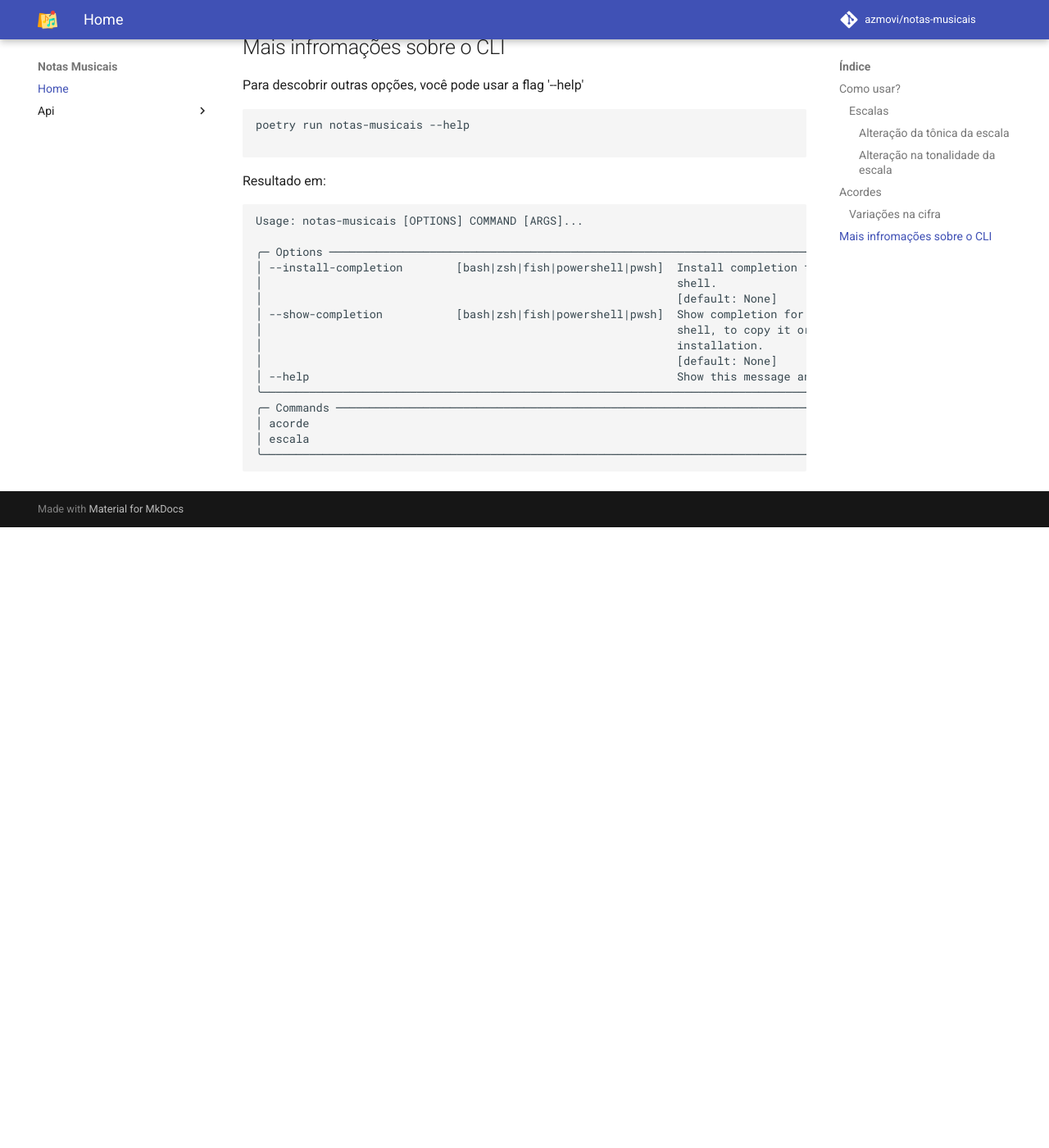
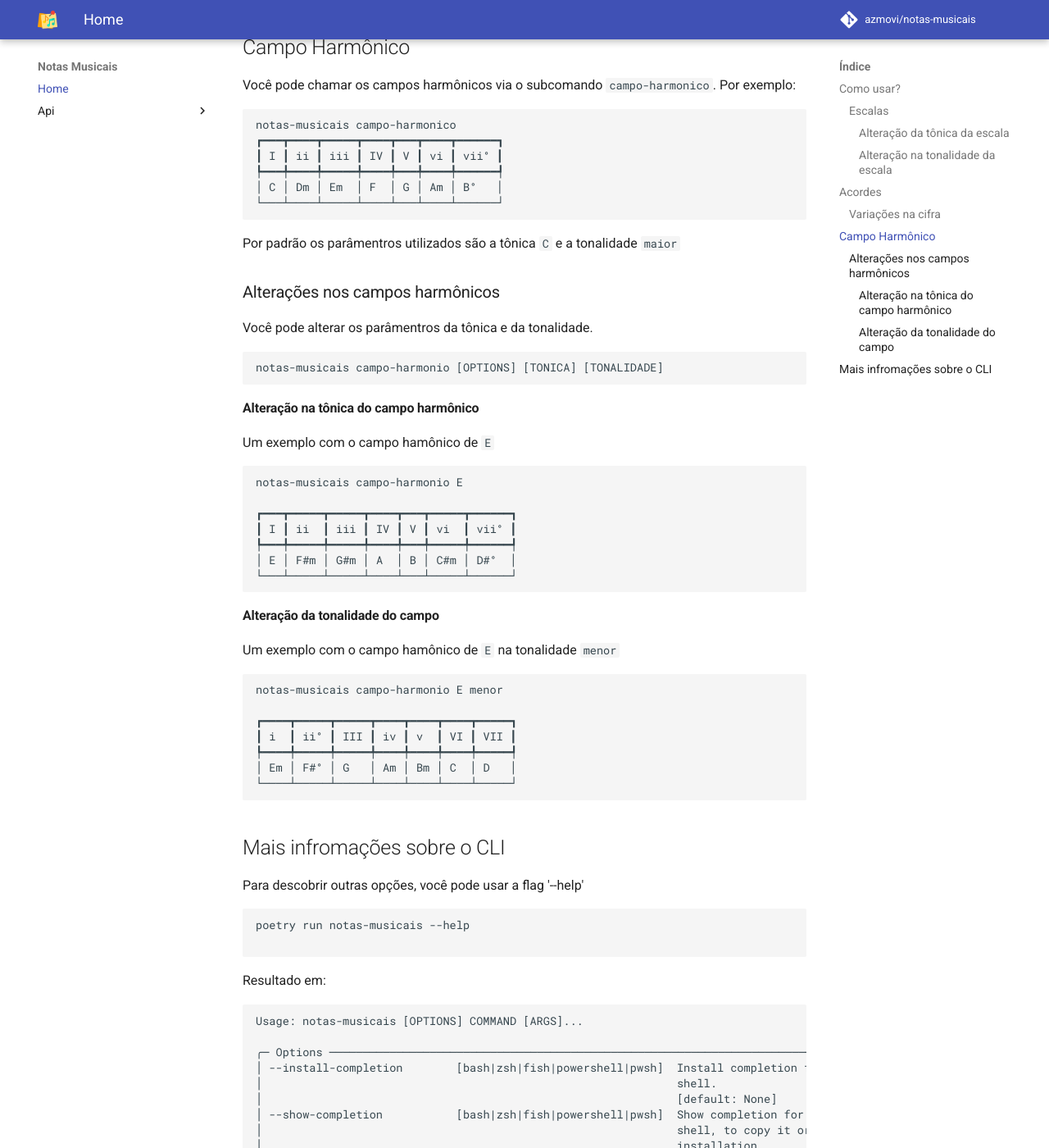
Before and after one commit to azmovi/notas-musicais, an MkDocs documentation site: the page built from docs/index.md, in a window 1280 px wide and 1400 px high, scrolled down 2228 px. Shown: the whole window at 82% size. Built offline with MkDocs 1.6.1 and Material for MkDocs 9.7.7, drawn with Linux system fonts in a browser that asks for light colours; before the commit the page ends 2871 px from its top, so only the background shows below that; some of the changed text lies outside the part shown.

Commit message:
atualização da documentação para campo harmonico

````diff
--- a/docs/index.md
+++ b/docs/index.md
@@ -1,9 +1,9 @@
 ![logo do projeto](assets/logo.png){ width="300" .center }
 # Notas musicais
 
-Notas musicais é um CLI para ajudar na formação de escalas e acordes
+Notas musicais é um CLI para ajudar na formação de escalas, acordes e campos harmônicos
 
-Temos dois comandos diponíveis: `escala` e `acorde`
+Temos dois comandos diponíveis: `escala`, `acorde` e `campo-harmonico`
 ## Como usar?
 
 ### Escalas
@@ -78,6 +78,55 @@ poetry run notas-musicais acorde C+
 ```
 Até o momento você pode usar acordes maiores, menores, diminutos, aumentads.
 
+## Campo Harmônico
+Você pode chamar os campos harmônicos via o subcomando `campo-harmonico`. Por exemplo:
+
+```bash
+notas-musicais campo-harmonico
+┏━━━┳━━━━┳━━━━━┳━━━━┳━━━┳━━━━┳━━━━━━┓
+┃ I ┃ ii ┃ iii ┃ IV ┃ V ┃ vi ┃ vii° ┃
+┡━━━╇━━━━╇━━━━━╇━━━━╇━━━╇━━━━╇━━━━━━┩
+│ C │ Dm │ Em  │ F  │ G │ Am │ B°   │
+└───┴────┴─────┴────┴───┴────┴──────┘
+```
+
+Por padrão os parâmentros utilizados são a tônica `C` e a tonalidade `maior`
+
+### Alterações nos campos harmônicos
+
+Você pode alterar os parâmentros da tônica e da tonalidade.
+
+```bash
+notas-musicais campo-harmonio [OPTIONS] [TONICA] [TONALIDADE]
+```
+#### Alteração na tônica do campo harmônico
+
+Um exemplo com o campo hamônico de `E`
+
+```bash
+notas-musicais campo-harmonio E
+
+┏━━━┳━━━━━┳━━━━━┳━━━━┳━━━┳━━━━━┳━━━━━━┓
+┃ I ┃ ii  ┃ iii ┃ IV ┃ V ┃ vi  ┃ vii° ┃
+┡━━━╇━━━━━╇━━━━━╇━━━━╇━━━╇━━━━━╇━━━━━━┩
+│ E │ F#m │ G#m │ A  │ B │ C#m │ D#°  │
+└───┴─────┴─────┴────┴───┴─────┴──────┘
+```
+
+#### Alteração da tonalidade do campo
+
+Um exemplo com o campo hamônico de `E` na tonalidade `menor`
+
+```bash
+notas-musicais campo-harmonio E menor
+
+┏━━━━┳━━━━━┳━━━━━┳━━━━┳━━━━┳━━━━┳━━━━━┓
+┃ i  ┃ ii° ┃ III ┃ iv ┃ v  ┃ VI ┃ VII ┃
+┡━━━━╇━━━━━╇━━━━━╇━━━━╇━━━━╇━━━━╇━━━━━┩
+│ Em │ F#° │ G   │ Am │ Bm │ C  │ D   │
+└────┴─────┴─────┴────┴────┴────┴─────┘
+```
+
 ## Mais infromações sobre o CLI
 
 Para descobrir outras opções, você pode usar a flag '--help'
@@ -102,7 +151,8 @@ Usage: notas-musicais [OPTIONS] COMMAND [ARGS]...
 │ --help                                                       Show this message and exit.            │
 ╰─────────────────────────────────────────────────────────────────────────────────────────────────────╯
 ╭─ Commands ──────────────────────────────────────────────────────────────────────────────────────────╮
-│ acorde                                                                                              │
+│ acorde
+│ campo-harmonico
 │ escala                                                                                              │
 ╰─────────────────────────────────────────────────────────────────────────────────────────────────────╯
 ```
````
